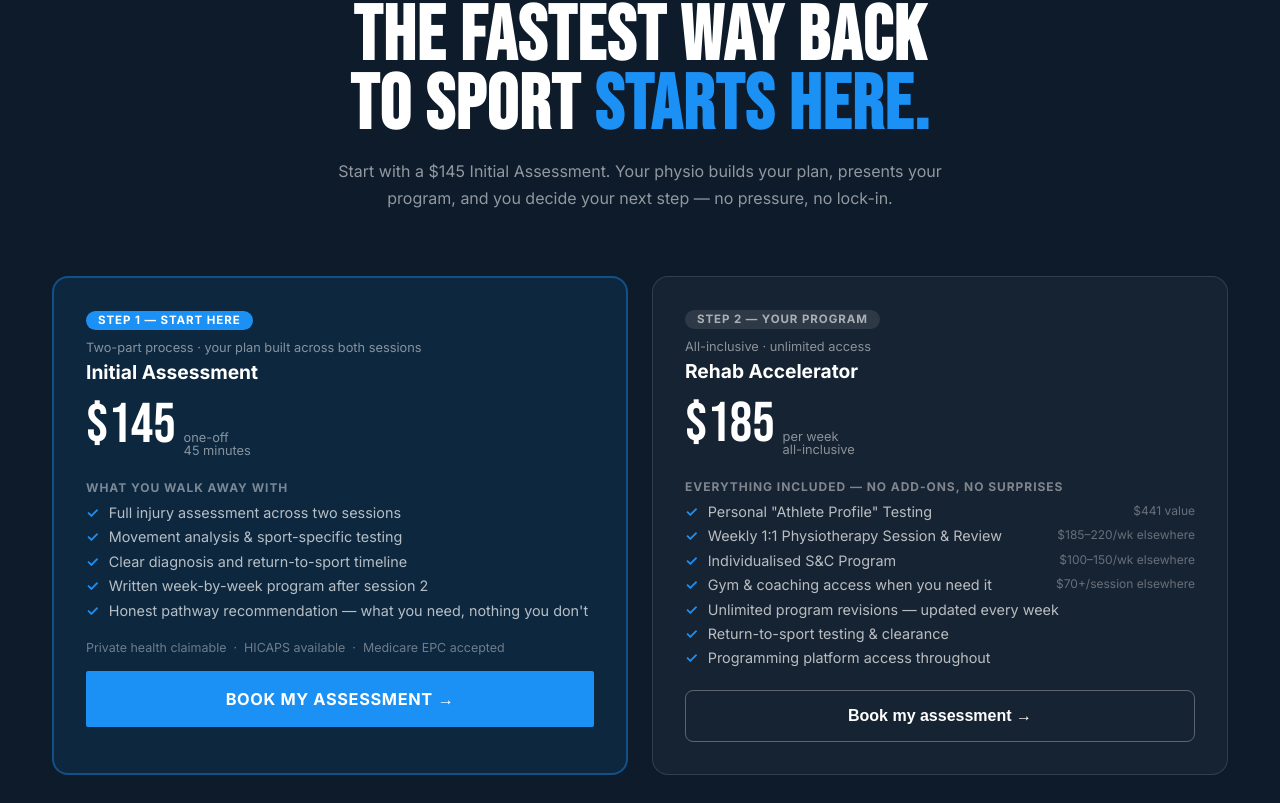
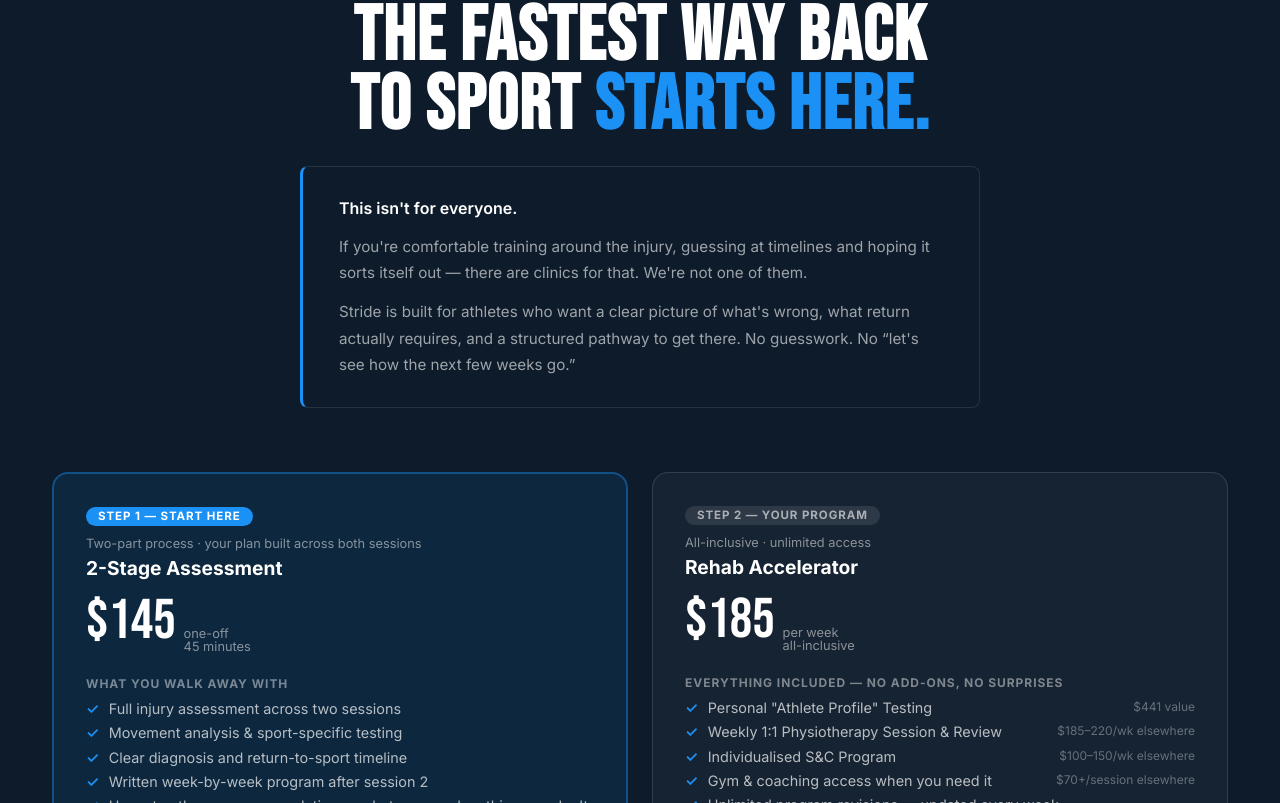
Before and after one commit to ctandy-ai/Stride-Website, a Next.js app: page / in a window 1280 px wide. Shown: the part 4599-5402 px from the top of the page. Built offline with nearby package versions, Linux system fonts and the light colour scheme.

Commit message:
feat(pricing): qualifying copy + rename Step 1 to 2-Stage Assessment

```diff
--- a/components/sections/Pricing.tsx
+++ b/components/sections/Pricing.tsx
@@ -20,7 +20,6 @@
       <div style={{ maxWidth: 1200, margin: "0 auto" }}>
         {/* Head */}
         <div style={{ textAlign: "center", marginBottom: 64 }}>
-
           <h2
             style={{
               fontFamily: "var(--font-bebas)",
@@ -28,14 +27,31 @@
               lineHeight: 0.9,
               letterSpacing: "0.02em",
               color: "#fff",
-              marginBottom: 16,
+              marginBottom: 24,
             }}
           >
             The fastest way back<br />to sport <span className="orange">starts here.</span>
           </h2>
-          <p style={{ color: "rgba(255,255,255,0.55)", maxWidth: 640, margin: "0 auto", lineHeight: 1.7 }}>
-            Start with a $145 Initial Assessment. Your physio builds your plan, presents your program, and you decide your next step — no pressure, no lock-in.
-          </p>
+
+          {/* Qualifying copy */}
+          <div style={{
+            maxWidth: 680, margin: "0 auto 48px",
+            padding: "28px 36px",
+            border: "1px solid rgba(255,255,255,0.1)",
+            borderLeft: "3px solid var(--blue)",
+            borderRadius: 8,
+            textAlign: "left",
+          }}>
+            <p style={{ color: "#fff", fontWeight: 600, fontSize: "1rem", lineHeight: 1.7, marginBottom: 12 }}>
+              This isn&apos;t for everyone.
+            </p>
+            <p style={{ color: "rgba(255,255,255,0.6)", fontSize: "0.95rem", lineHeight: 1.75, marginBottom: 12 }}>
+              If you&apos;re comfortable training around the injury, guessing at timelines and hoping it sorts itself out — there are clinics for that. We&apos;re not one of them.
+            </p>
+            <p style={{ color: "rgba(255,255,255,0.6)", fontSize: "0.95rem", lineHeight: 1.75, margin: 0 }}>
+              Stride is built for athletes who want a clear picture of what&apos;s wrong, what return actually requires, and a structured pathway to get there. No guesswork. No &ldquo;let&apos;s see how the next few weeks go.&rdquo;
+            </p>
+          </div>
         </div>
 
         {/* Cards */}
@@ -69,7 +85,7 @@
               Step 1 — Start here
             </div>
             <div style={{ color: "rgba(255,255,255,0.5)", fontSize: "0.8rem", marginBottom: 8 }}>Two-part process · your plan built across both sessions</div>
-            <div style={{ color: "#fff", fontSize: "1.2rem", fontWeight: 700, marginBottom: 16 }}>Initial Assessment</div>
+            <div style={{ color: "#fff", fontSize: "1.2rem", fontWeight: 700, marginBottom: 16 }}>2-Stage Assessment</div>
             <div style={{ display: "flex", alignItems: "baseline", gap: 8, marginBottom: 24 }}>
               <span style={{ fontFamily: "var(--font-bebas)", fontSize: "3.5rem", color: "#fff", lineHeight: 1 }}>$145</span>
               <div>
```
